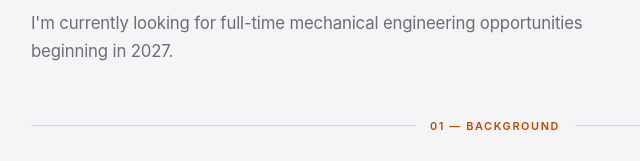
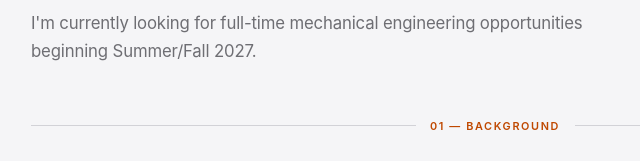
Before and after one commit to natcrice/portfolio, a plain HTML site: page index.html in a window 1280 px wide. Shown: the part 455-616 px from the top of the page, 73-713 px from the left. Drawn offline with Linux system fonts and the light colour scheme.

Commit message:
Hero: specify Summer/Fall 2027 for job search timing
Co-Authored-By: Claude Sonnet 5 <noreply@anthropic.com>
Claude-Session: https://claude.ai/code/session_01G7MaNbtAXF6zdvsmVwkaCV

```diff
--- a/index.html
+++ b/index.html
@@ -72,7 +72,7 @@
           </p>
           <p>
             I'm currently looking for full-time mechanical engineering
-            opportunities beginning in 2027.
+            opportunities beginning Summer/Fall 2027.
           </p>
         </div>
       </div>
```
